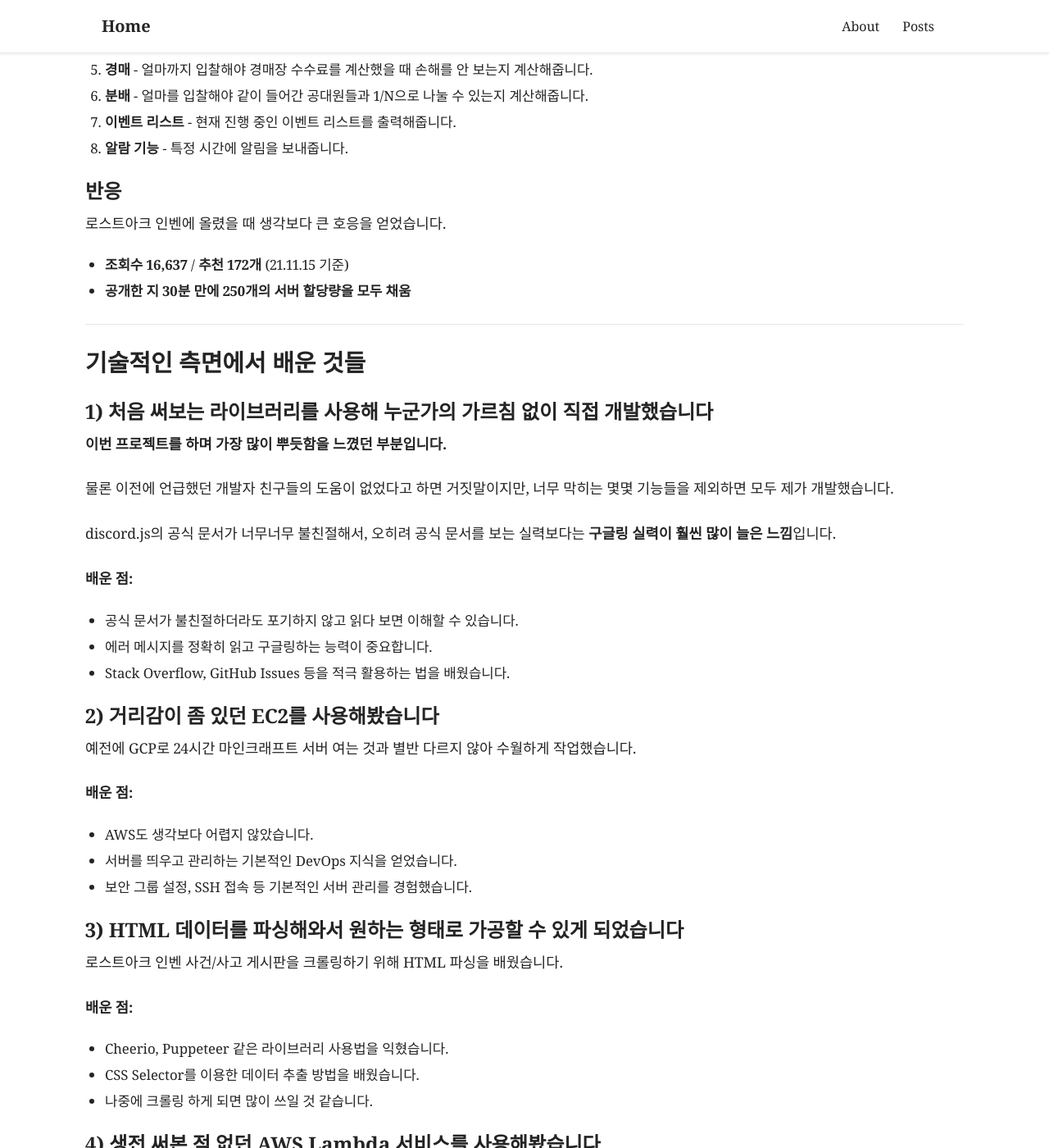
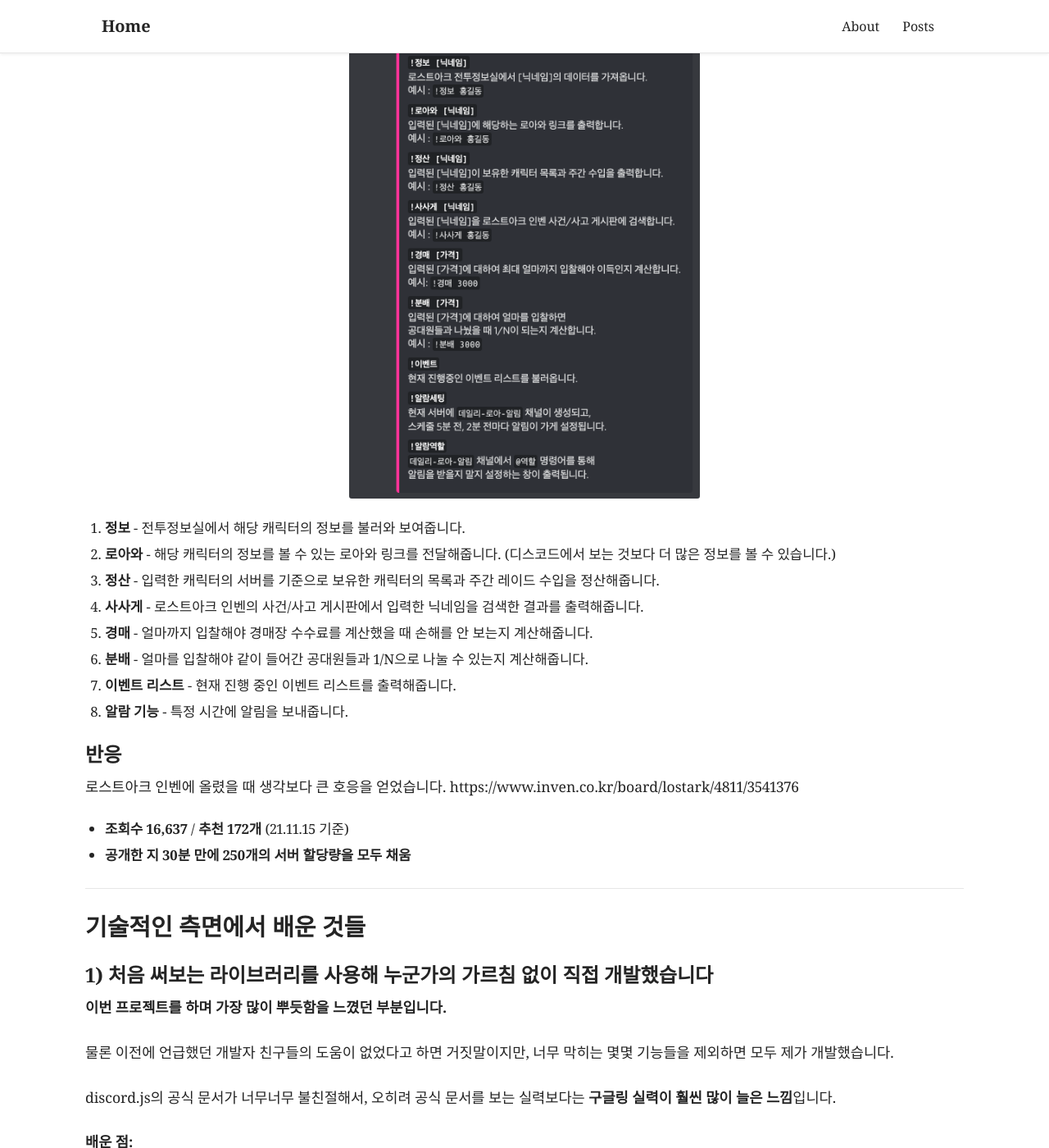
Before and after one commit to nakseono/nakseono.github.io, a Jekyll site: the page built from _posts/dev/2021/2021-12-02-디스코드-봇-개발-회고.md, in a window 1280 px wide and 1400 px high, scrolled down 922 px. Shown: the whole window at 82% size. Built offline with Jekyll 4.4.1, drawn with Linux system fonts in a browser that asks for light colours.

Commit message:
vault backup: 2025-11-09 11:56:04

```diff
--- a/_posts/dev/2021/2021-12-02-디스코드-봇-개발-회고.md
+++ b/_posts/dev/2021/2021-12-02-디스코드-봇-개발-회고.md
@@ -24,6 +24,7 @@ categories: dev
 여유 시간이 그리 많지 않은 상황에서 이런 과정들이 불편했고, **항시 켜져있는 디스코드에서 처리하는 게 훨씬 좋을 것 같아** 만들게 되었습니다.
 
 ### 주요 기능
+![](2021-11-15-프로젝트를-하며-느낀-trycatch와-logging에-대하여.png){: style="width: 40%;"}
 
 1. **정보** - 전투정보실에서 해당 캐릭터의 정보를 불러와 보여줍니다.
 2. **로아와** - 해당 캐릭터의 정보를 볼 수 있는 로아와 링크를 전달해줍니다. (디스코드에서 보는 것보다 더 많은 정보를 볼 수 있습니다.)
@@ -37,7 +38,7 @@ categories: dev
 ### 반응
 
 로스트아크 인벤에 올렸을 때 생각보다 큰 호응을 얻었습니다.
-
+https://www.inven.co.kr/board/lostark/4811/3541376
 - **조회수 16,637** / **추천 172개** (21.11.15 기준)
 - **공개한 지 30분 만에 250개의 서버 할당량을 모두 채움**
 
```
Also changed, not shown: .obsidian/appearance.json, .obsidian/snippets/headerStyle.css (added), .obsidian/workspace.json.
